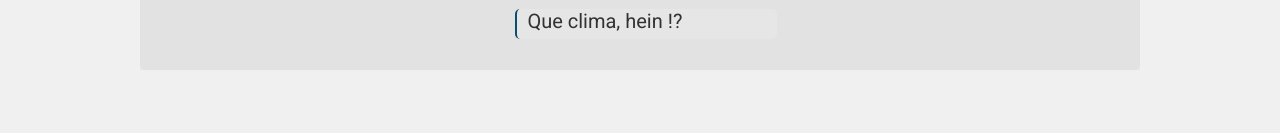
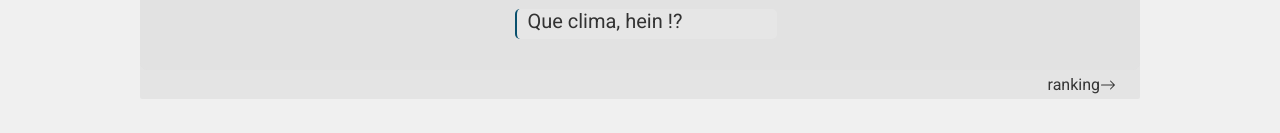
Before and after one commit to matheusxreis/weather-app, a React app: page / in a window 1280 px wide. Shown: the part 379-512 px from the top of the page. Built offline with nearby package versions, Linux system fonts and the light colour scheme; no server answers; the database is empty.

Commit message:
feat: added link to ranking page in hmoe

```diff
--- a/src/modules/weather/presentation/Home/index.tsx
+++ b/src/modules/weather/presentation/Home/index.tsx
@@ -2,7 +2,9 @@ import React from 'react';
 import { WeatherView } from '../WeatherView';
 import * as Component from './styles';
 import { useHome } from './useHome';
-
+import { BsArrowRight } from 'react-icons/bs';
+import { Link } from 'react-router-dom';
+import { useTheme } from 'styled-components';
 export function Home () {
   const {
     changeCityWeather,
@@ -38,6 +40,16 @@ export function Home () {
             minTemparature={weather?.minTemperature}
            />
             )}
+            <Component.NavContainer>
+             <Component.NavItem to="/ranking">
+            <Component.NavText>
+
+                 ranking
+
+            </Component.NavText>
+            <BsArrowRight/>
+             </Component.NavItem>
+            </Component.NavContainer>
             </Component.Card>
 
         </Component.Container>
--- a/src/modules/weather/presentation/Home/styles.ts
+++ b/src/modules/weather/presentation/Home/styles.ts
@@ -1,3 +1,4 @@
+import { Link } from 'react-router-dom';
 import styled from 'styled-components';
 
 type ButtonProps = {
@@ -69,4 +70,45 @@ export const Card = styled.div`
     margin-top:10px;
 
 
+
 `;
+
+export const NavContainer = styled.div`
+
+display:flex;
+align-items:center;
+width:100%;
+justify-content:flex-end;
+`;
+
+export const NavText = styled.p`
+
+font-size: 16px;
+color:${({ theme }) => theme.colors.textSecondary};
+font-family: ${({ theme }) => theme.fonts.normal};
+cursor:pointer;
+
+transition: 0.5s;
+&:hover {
+    color: ${({ theme }) => theme.colors.primary};;
+}
+
+
+`;
+
+export const NavItem = styled(Link)`
+
+    display:flex;
+    align-items:center;
+    transition: 0.5s;
+    padding: 5px 24px;
+    color: ${({ theme }) => theme.colors.textSecondary};
+    text-decoration: none;
+
+&:hover {
+    color: ${({ theme }) => theme.colors.primary};;
+    }
+
+
+
+`;
```
